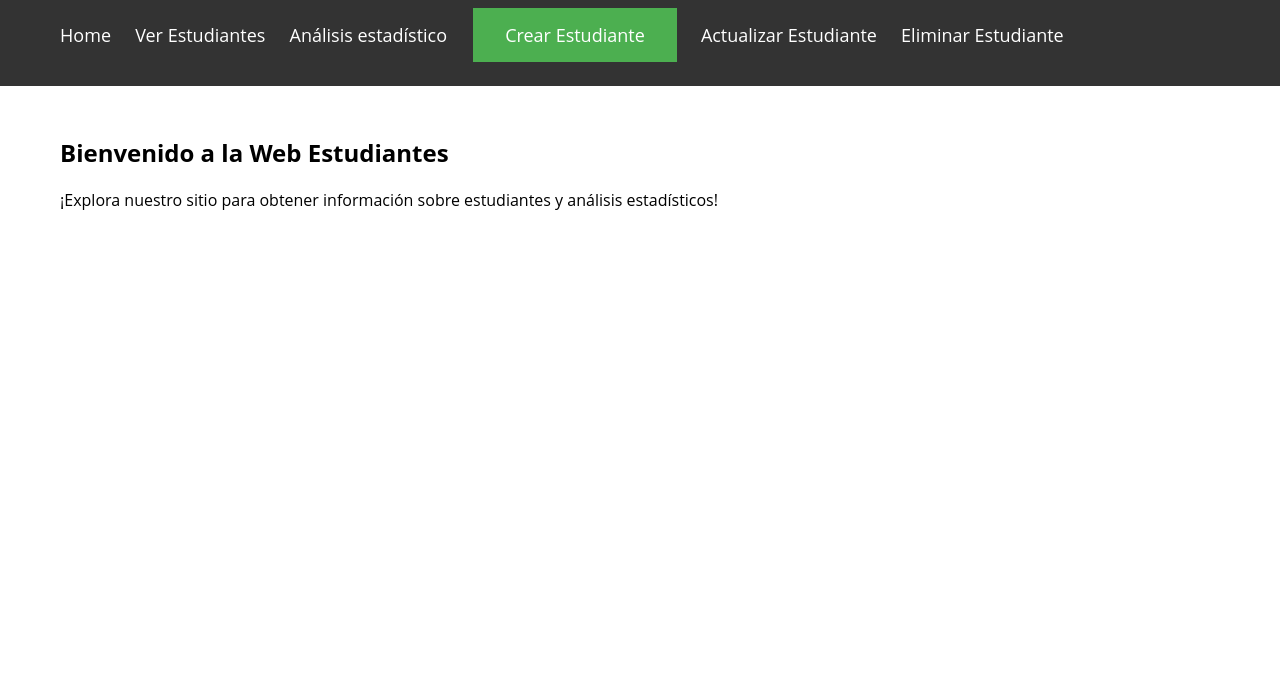
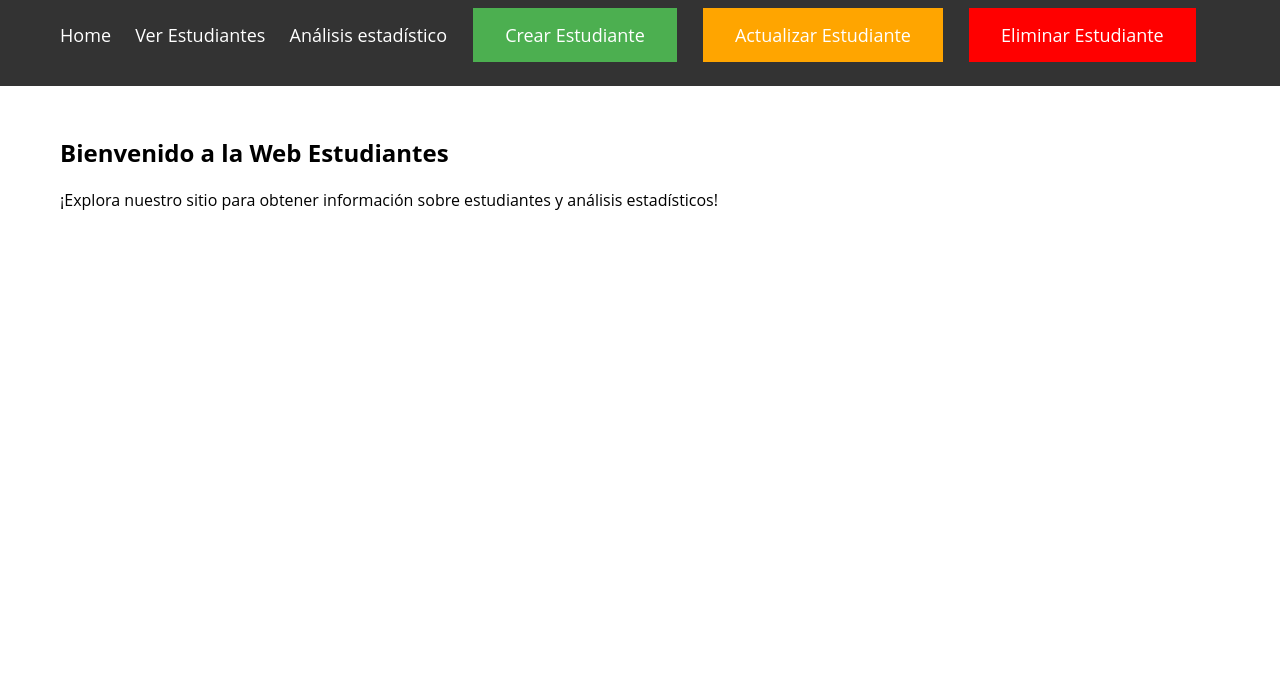
Before and after one commit to pintovillamar/porta-academico-front, a plain HTML site: page index.html in a window 1280 px wide. Shown: the part 119-800 px from the top of the page. Drawn offline with Linux system fonts and the light colour scheme.

```diff
--- a/style.css
+++ b/style.css
@@ -249,6 +249,36 @@ margin: 4px 2px;
 cursor: pointer;
 }
 
+.update {
+  background-color: orange;
+  border: none;
+  color: black;
+  /* font color black */
+
+  padding: 15px 32px;
+  text-align: center;
+  text-decoration: none;
+  display: inline-block;
+  font-size: 16px;
+  margin: 4px 2px;
+  cursor: pointer;
+  }
+
+.delete {
+  background-color: red;
+  border: none;
+  color: black;
+  /* font color black */
+
+  padding: 15px 32px;
+  text-align: center;
+  text-decoration: none;
+  display: inline-block;
+  font-size: 16px;
+  margin: 4px 2px;
+  cursor: pointer;
+  }
+
 /* Estilos para el formulario */
 .form-container {
   display: flex;
```
